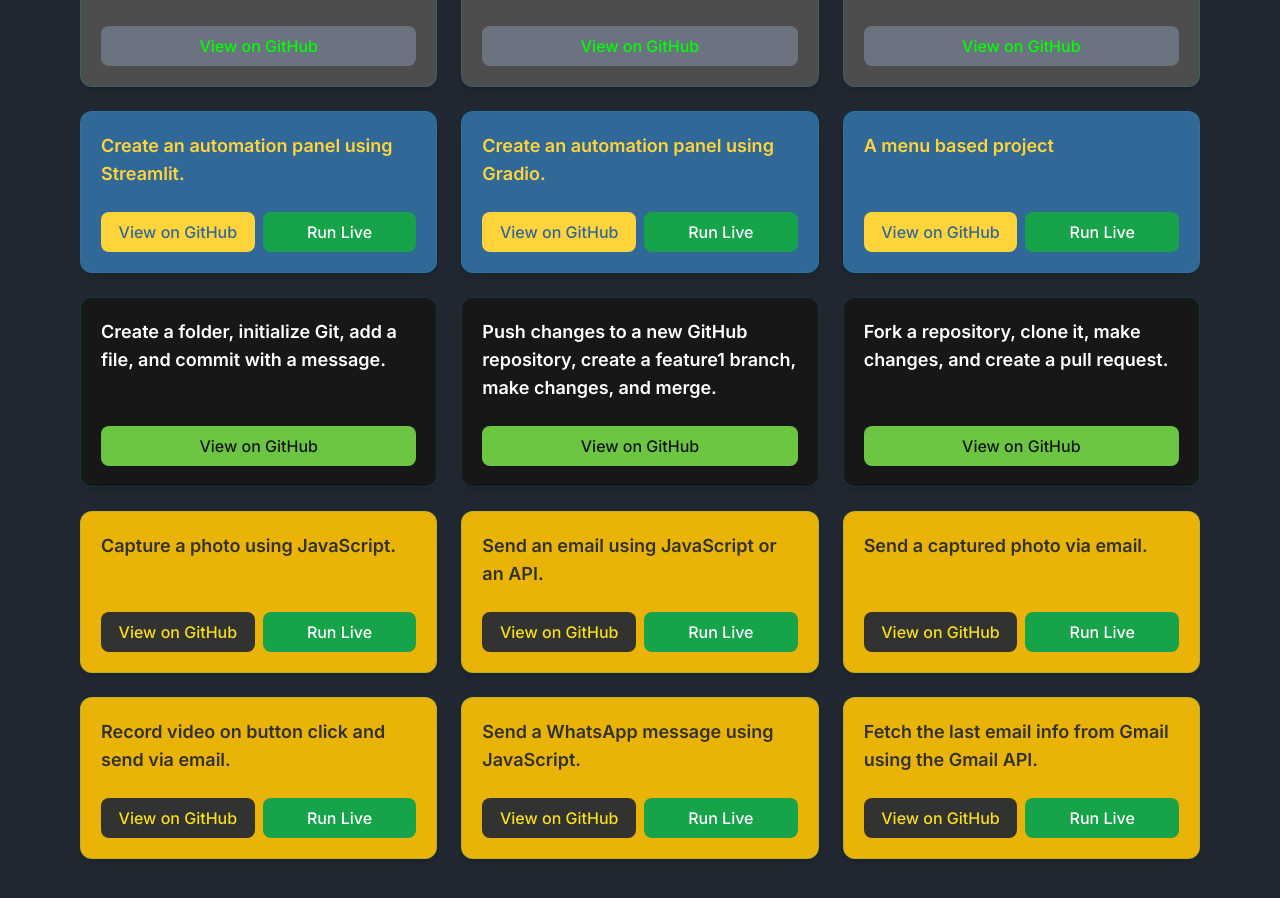
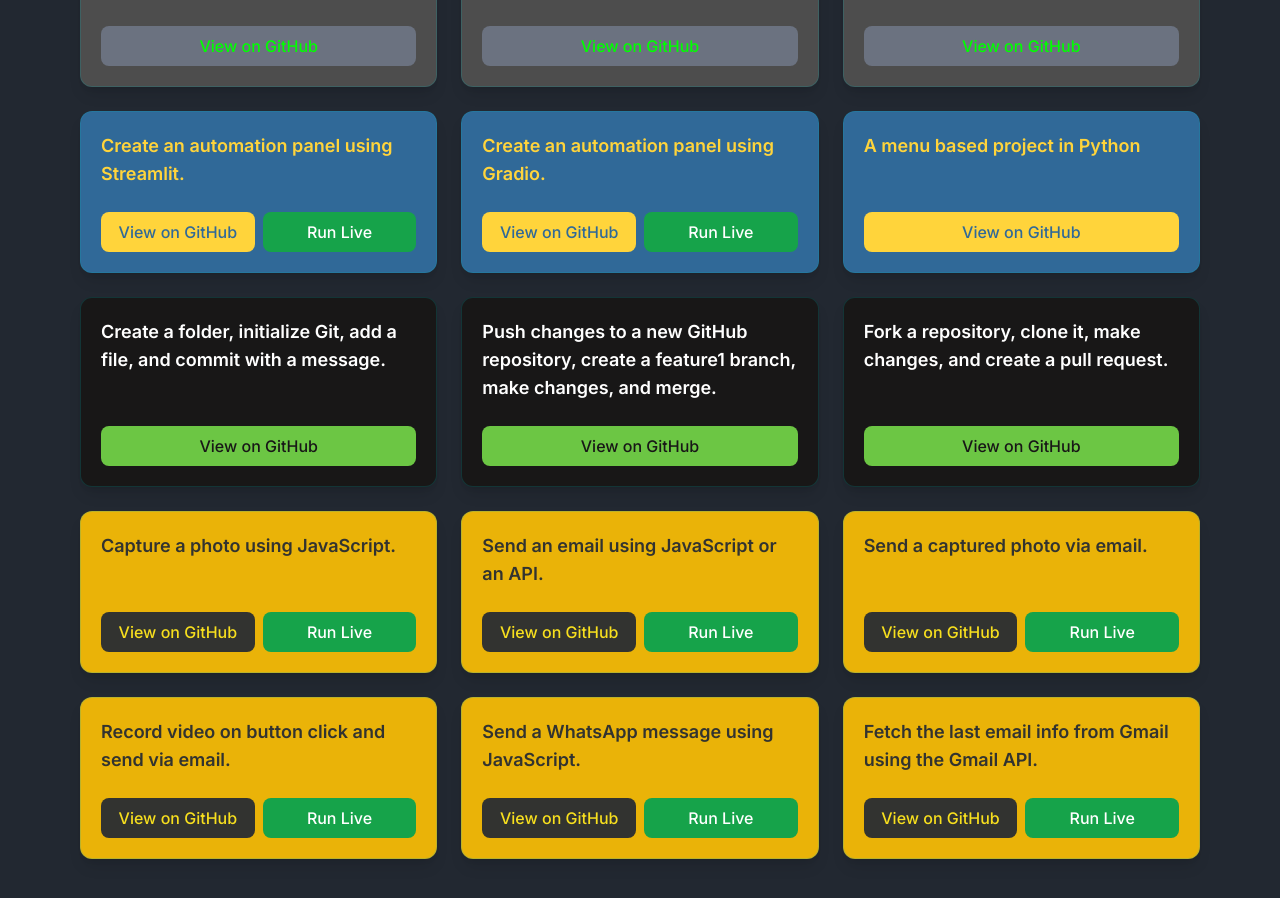
Before and after one commit to Yash-xoxo/portfoliox, a React (Vite) app: page / in a window 1280 px wide. Shown: the part 4240-5138 px from the top of the page. Built offline with nearby package versions, Linux system fonts and the light colour scheme.

Commit message:
updatev4

```diff
--- a/src/App.tsx
+++ b/src/App.tsx
@@ -142,7 +142,7 @@ function App() {
                 // Python
                 { title: 'Create an automation panel using Streamlit.', category: 'Python' },
                 { title: 'Create an automation panel using Gradio.', category: 'Python' },
-                { title: 'A menu based project', category: 'Python' },
+                { title: 'A menu based project in Python', category: 'Python' },
                 // GitHub
                 { title: 'Create a folder, initialize Git, add a file, and commit with a message.', category: 'GitHub' },
                 { title: 'Push changes to a new GitHub repository, create a feature1 branch, make changes, and merge.', category: 'GitHub' },
```
